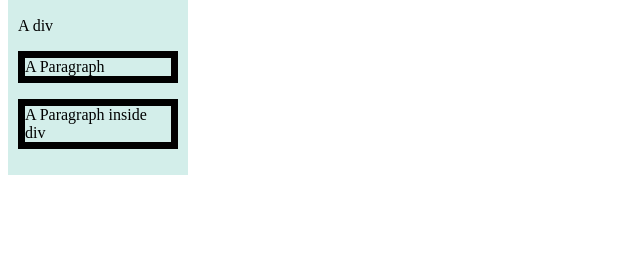
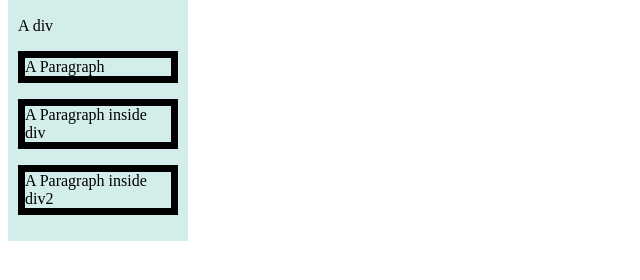
Before and after one commit to AbhijitCT/CloudDay3, a plain HTML site: page A3.html in a window 1280 px wide. Shown: the part 128-408 px from the top of the page, without its empty margins (0-640 px from the left). Drawn offline with Linux system fonts and the light colour scheme.

Commit message:
Forth Commit

```diff
--- a/A3.html
+++ b/A3.html
@@ -31,6 +31,9 @@
             <p>
                 A Paragraph inside div
             </p>
+            <p>
+                A Paragraph inside div2
+            </p>
         </div>
     </div>
 </body>
```
